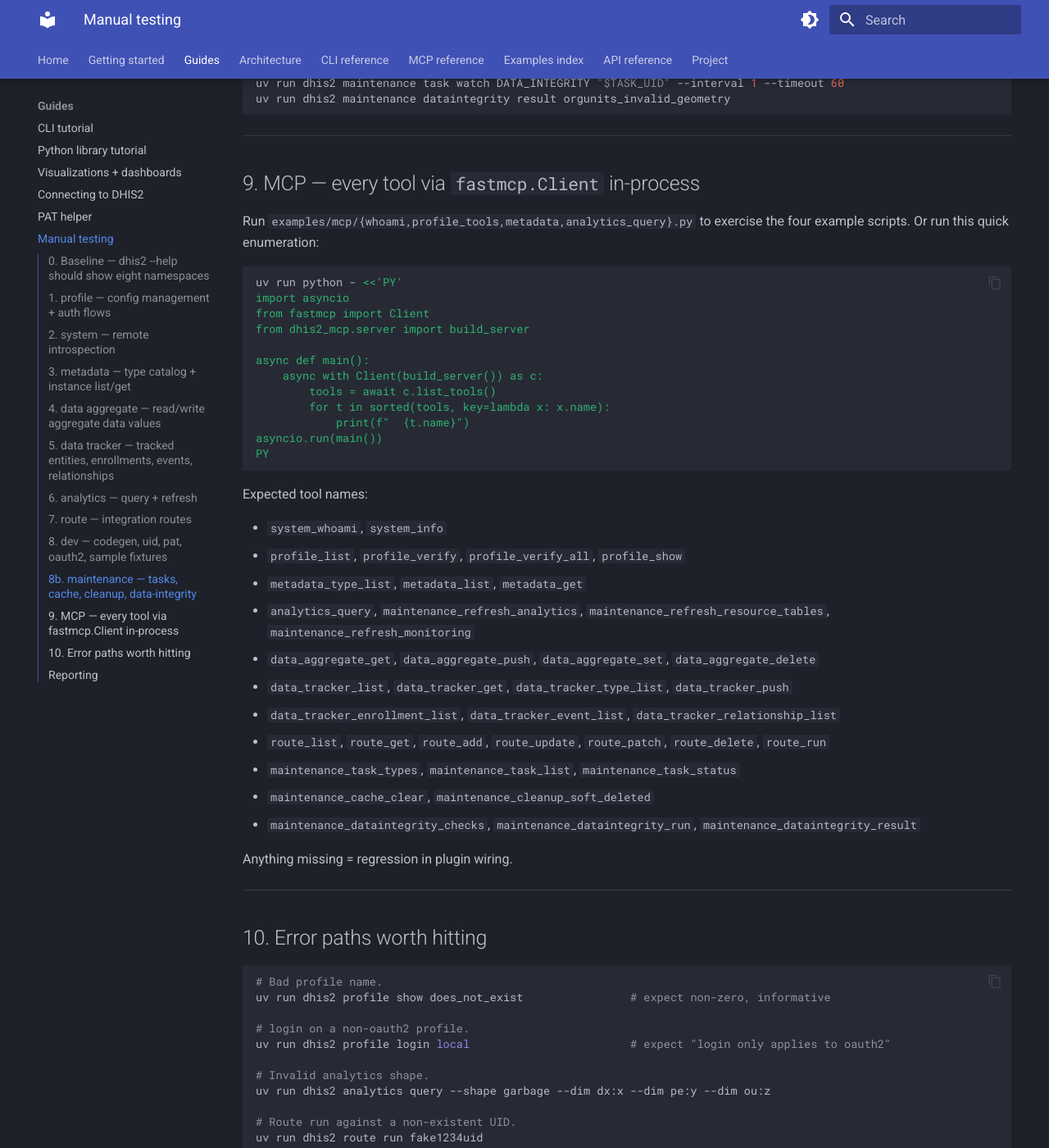
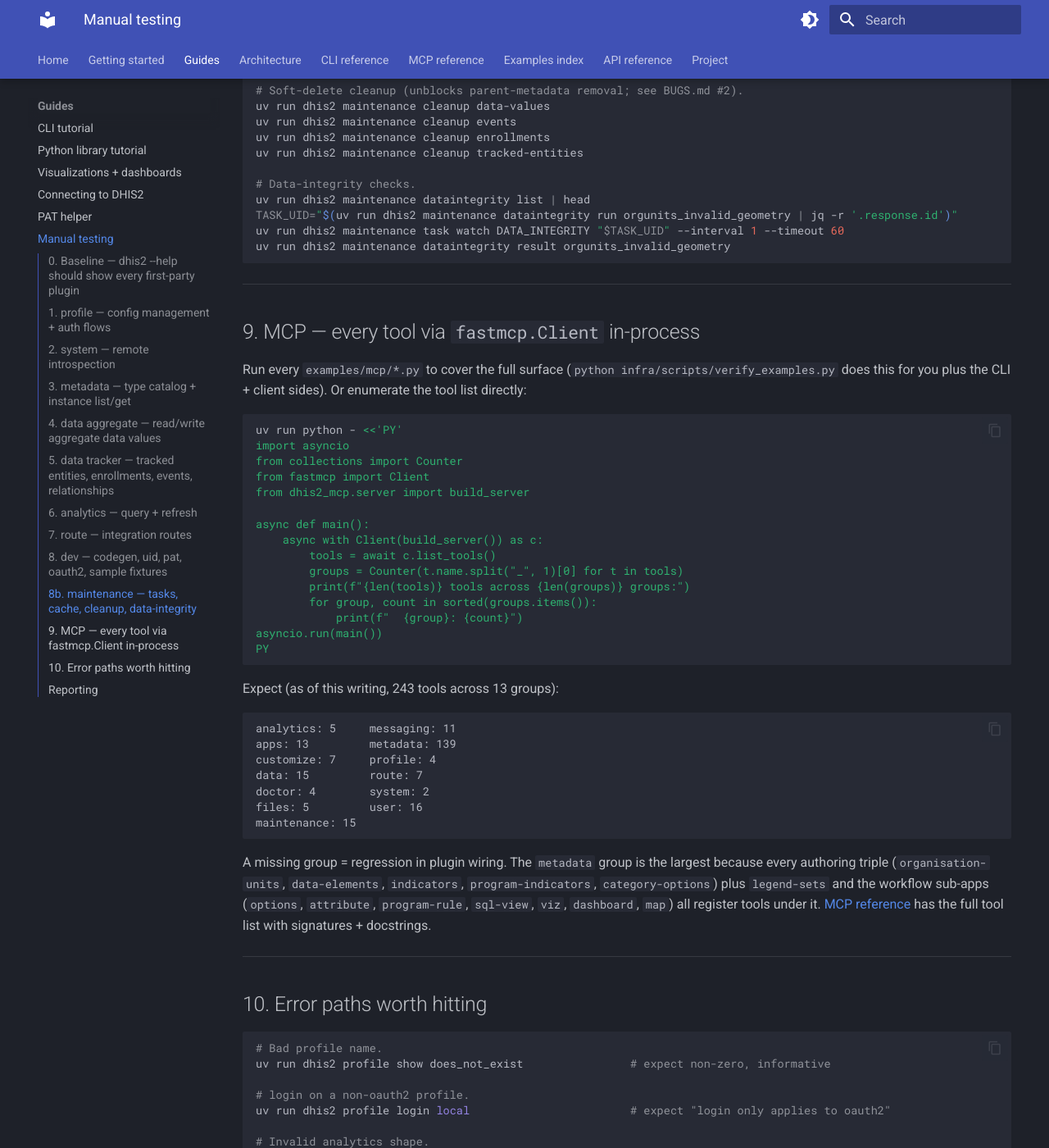
Before and after one commit to winterop-com/dhis2-utils, an MkDocs documentation site: the page built from docs/manual-testing.md, in a window 1280 px wide and 1400 px high, scrolled down 5652 px. Shown: the whole window at 82% size. Built offline with MkDocs 1.6.1 and Material for MkDocs 9.7.7, drawn with Linux system fonts in a browser that asks for light colours; some of the changed text lies outside the part shown.

Commit message:
docs: refresh after the analytics-triples sweep (#183)
Four hand-written docs fell out of sync with reality after PRs
#173 - #181 landed. Hit the four with the biggest visible gaps in
one pass:

- **docs/index.md** — capability matrix rewritten. Replaces the
  outdated 3-tool "metadata" row with a proper surface map that
  names every sub-app (the five authoring triples + legend-sets +
  options + attribute + program-rule + sql-view + viz + dashboard +
  map) and a per-plugin MCP tool count drawn from the current
  reference (243 tools across 13 groups).

- **docs/walkthrough.md** — fixes three stale counts. Test count
  31 -> 673; MCP tool count 23 -> 243 (with per-group breakdown);
  plugin list in Step 11 goes from 6 names to 16 (every first-party
  top-level CLI).

- **docs/manual-testing.md** — Step 0 baseline CLI check now
  enumerates 16 namespaces instead of 8, and the Step 9 MCP
  enumeration switches to a per-group-counter script with the
  expected shape (the previous explicit 23-line tool list is
  unmaintainable at 243 tools — link to docs/mcp-reference.md
  for the detail).

- **docs/architecture/metadata-plugin.md** — intro + sub-app table
  rebuilt. Old intro called the plugin "a thin layer wrapping the
  generated CRUD resources"; that's no longer true after the
  authoring triples landed. New intro names it as the workspace's
  largest plugin, and a fresh sub-app table lists every authoring
  surface with a link to its API-reference page.

Every count checked against the current state (make docs-mcp just
regenerated docs/mcp-reference.md to 243 tools / 13 groups;
make test reports 673). Counts will drift again over time —
capturing the current snapshot so the drift is visible.

````diff
--- a/docs/manual-testing.md
+++ b/docs/manual-testing.md
@@ -23,13 +23,22 @@
 
 ---
 
-## 0. Baseline — `dhis2 --help` should show eight namespaces
+## 0. Baseline — `dhis2 --help` should show every first-party plugin
 
 ```bash
 uv run dhis2 --help
 ```
 
-Expect exactly eight commands: `analytics`, `data`, `dev`, `maintenance`, `metadata`, `profile`, `route`, `system`. Any other namespace = plugin-discovery leak.
+Expect 16 namespaces on a clean install:
+
+```
+analytics   apps     browser   data       dev
+doctor      files    maintenance  messaging  metadata
+profile     route    system    user       user-group
+user-role
+```
+
+Any additional namespace = an externally-installed plugin registered through `importlib.metadata.entry_points(group="dhis2.plugins")` (see [external plugins](architecture/external-plugin.md)); missing first-party names = a plugin-discovery regression.
 
 ---
 
@@ -281,38 +290,39 @@
 
 ## 9. MCP — every tool via `fastmcp.Client` in-process
 
-Run `examples/mcp/{whoami,profile_tools,metadata,analytics_query}.py` to exercise the four example scripts. Or run this quick enumeration:
+Run every `examples/mcp/*.py` to cover the full surface (`python infra/scripts/verify_examples.py` does this for you plus the CLI + client sides). Or enumerate the tool list directly:
 
 ```bash
 uv run python - <<'PY'
 import asyncio
+from collections import Counter
 from fastmcp import Client
 from dhis2_mcp.server import build_server
 
 async def main():
     async with Client(build_server()) as c:
         tools = await c.list_tools()
-        for t in sorted(tools, key=lambda x: x.name):
-            print(f"  {t.name}")
+        groups = Counter(t.name.split("_", 1)[0] for t in tools)
+        print(f"{len(tools)} tools across {len(groups)} groups:")
+        for group, count in sorted(groups.items()):
+            print(f"  {group}: {count}")
 asyncio.run(main())
 PY
 ```
 
-Expected tool names:
+Expect (as of this writing, 243 tools across 13 groups):
 
-- `system_whoami`, `system_info`
-- `profile_list`, `profile_verify`, `profile_verify_all`, `profile_show`
-- `metadata_type_list`, `metadata_list`, `metadata_get`
-- `analytics_query`, `maintenance_refresh_analytics`, `maintenance_refresh_resource_tables`, `maintenance_refresh_monitoring`
-- `data_aggregate_get`, `data_aggregate_push`, `data_aggregate_set`, `data_aggregate_delete`
-- `data_tracker_list`, `data_tracker_get`, `data_tracker_type_list`, `data_tracker_push`
-- `data_tracker_enrollment_list`, `data_tracker_event_list`, `data_tracker_relationship_list`
-- `route_list`, `route_get`, `route_add`, `route_update`, `route_patch`, `route_delete`, `route_run`
-- `maintenance_task_types`, `maintenance_task_list`, `maintenance_task_status`
-- `maintenance_cache_clear`, `maintenance_cleanup_soft_deleted`
-- `maintenance_dataintegrity_checks`, `maintenance_dataintegrity_run`, `maintenance_dataintegrity_result`
+```
+analytics: 5     messaging: 11
+apps: 13         metadata: 139
+customize: 7     profile: 4
+data: 15         route: 7
+doctor: 4        system: 2
+files: 5         user: 16
+maintenance: 15
+```
 
-Anything missing = regression in plugin wiring.
+A missing group = regression in plugin wiring. The `metadata` group is the largest because every authoring triple (`organisation-units`, `data-elements`, `indicators`, `program-indicators`, `category-options`) plus `legend-sets` and the workflow sub-apps (`options`, `attribute`, `program-rule`, `sql-view`, `viz`, `dashboard`, `map`) all register tools under it. [MCP reference](mcp-reference.md) has the full tool list with signatures + docstrings.
 
 ---
 
````
Also changed, not shown: docs/architecture/metadata-plugin.md (+22 -2 lines), docs/index.md (+19 -13 lines), docs/walkthrough.md (+6 -3 lines).
